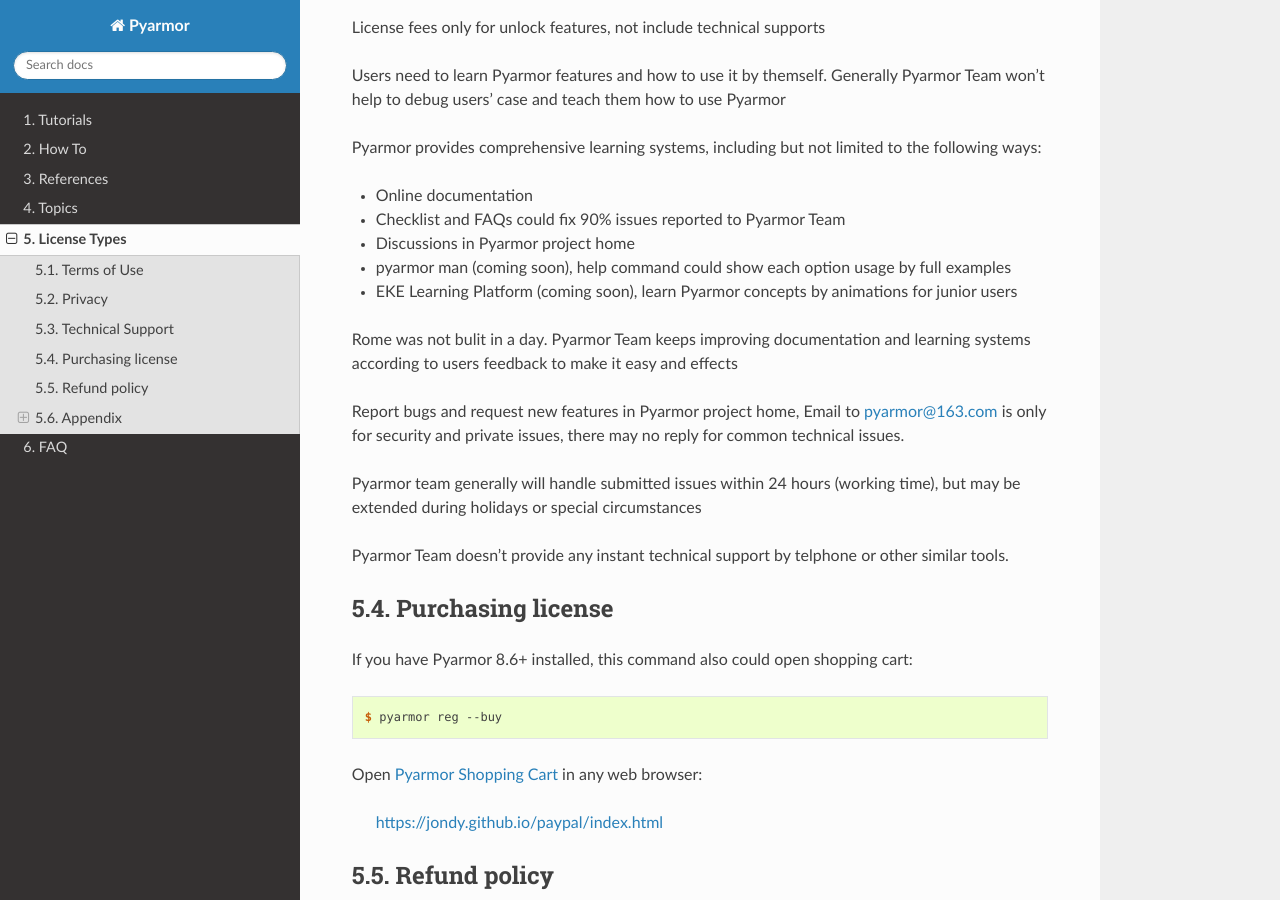
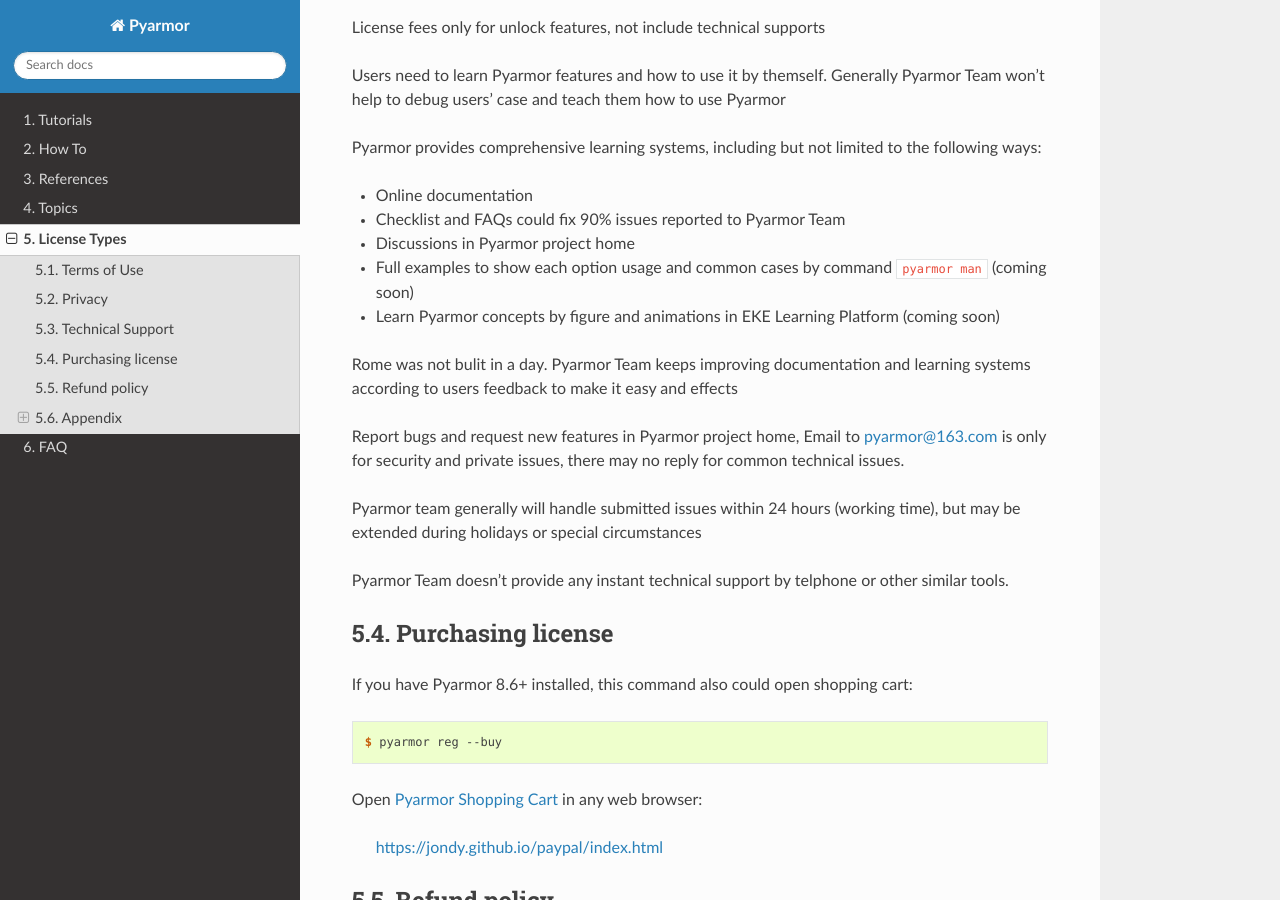
Before and after one commit to dashingsoft/pyarmor, a Sphinx documentation site: the page built from docs/licenses.rst, in a window 1280 px wide and 900 px high, scrolled down 2870 px. Built offline with Sphinx 7.4.7 and the Read the Docs theme 3.1.0, drawn with Linux system fonts in a browser that asks for light colours.

Commit message:
Refine doc

```diff
--- a/docs/licenses.rst
+++ b/docs/licenses.rst
@@ -143,8 +143,8 @@
 - Online documentation
 - Checklist and FAQs could fix 90% issues reported to Pyarmor Team
 - Discussions in Pyarmor project home
-- pyarmor man (coming soon), help command could show each option usage by full examples
-- EKE Learning Platform (coming soon), learn Pyarmor concepts by animations for junior users
+- Full examples to show each option usage and common cases by command ``pyarmor man`` (coming soon)
+- Learn Pyarmor concepts by figure and animations in EKE Learning Platform (coming soon)
 
 Rome was not bulit in a day. Pyarmor Team keeps improving documentation and learning systems according to users feedback to make it easy and effects
 
```
